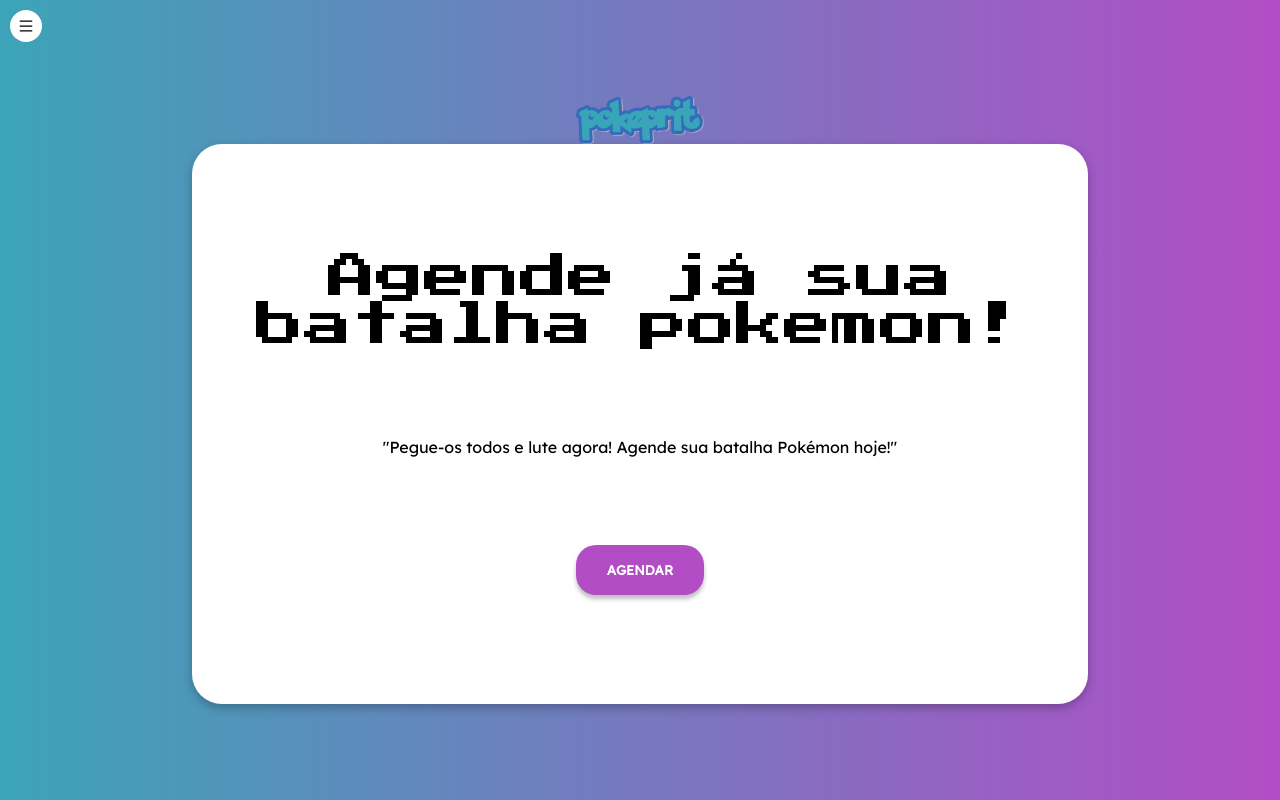
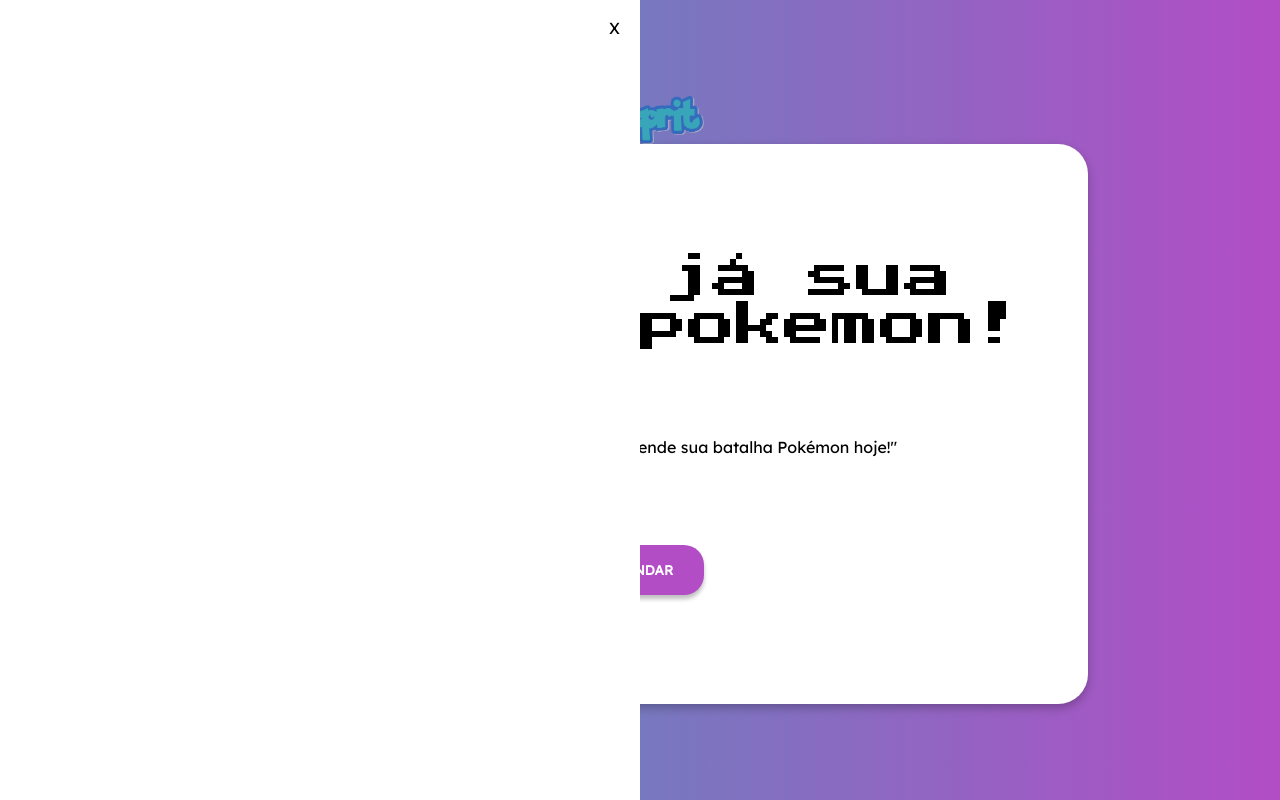
Before and after one commit to viniciuscoassis/pokeprit, a React (Create React App) app: page /home in a window 1280 px wide. Built offline with nearby package versions, Linux system fonts and the light colour scheme.

Commit message:
feat: add aux menu

```diff
--- /dev/null
+++ b/src/components/Menu.js
@@ -0,0 +1,46 @@
+import { useState } from "react";
+import { AiOutlineMenu } from "react-icons/ai";
+
+import styled from "styled-components";
+
+export default function Menu() {
+  const [isActivated, setIsActivated] = useState(true);
+
+  return (
+    <Wrapper isActivated={isActivated}>
+      <AiOutlineMenu onClick={() => setIsActivated(!isActivated)} />
+      <div className="menu">
+        <div className="X" onClick={() => setIsActivated(!isActivated)}>
+          X
+        </div>
+      </div>
+    </Wrapper>
+  );
+}
+
+const Wrapper = styled.div`
+  height: 2rem;
+  width: 2rem;
+  border-radius: 50%;
+  background-color: white;
+  position: absolute;
+  top: 10px;
+  left: 10px;
+  display: flex;
+  align-items: center;
+  justify-content: center;
+  transition: all 5s ease-in-out;
+  .X {
+    position: absolute;
+    right: 20px;
+    top: 20px;
+  }
+  .menu {
+    position: absolute;
+    background-color: white;
+    min-width: 50vw;
+    min-height: 100vh;
+    top: -10px;
+    left: ${(props) => (props.isActivated ? "-10px" : "-730px")};
+  }
+`;
--- a/src/pages/DashBoard/Dashboard.js
+++ b/src/pages/DashBoard/Dashboard.js
@@ -2,8 +2,9 @@
 import styled from "styled-components";
 import Container from "../../layouts/Container";
 import Logo from "../../assets/images/logo.png";
-import { useEffect } from "react";
+import { useEffect, useState } from "react";
 import { AiOutlineMenu } from "react-icons/ai";
+import Menu from "../../components/Menu";
 
 export default function DashBoard() {
   const navigate = useNavigate();
@@ -13,9 +14,7 @@
   return (
     <DashboardLayout>
       <img src={Logo} alt="logo" />
-      <Menu>
-        <AiOutlineMenu />
-      </Menu>
+      <Menu />
       <Wrapper>
         <Outlet />
       </Wrapper>
@@ -23,18 +22,6 @@
   );
 }
 
-const Menu = styled.div`
-  height: 2rem;
-  width: 2rem;
-  border-radius: 50%;
-  background-color: white;
-  position: absolute;
-  top: 10px;
-  left: 10px;
-  display: flex;
-  align-items: center;
-  justify-content: center;
-`;
 const Wrapper = styled(Container)``;
 
 const DashboardLayout = styled.div`
```
